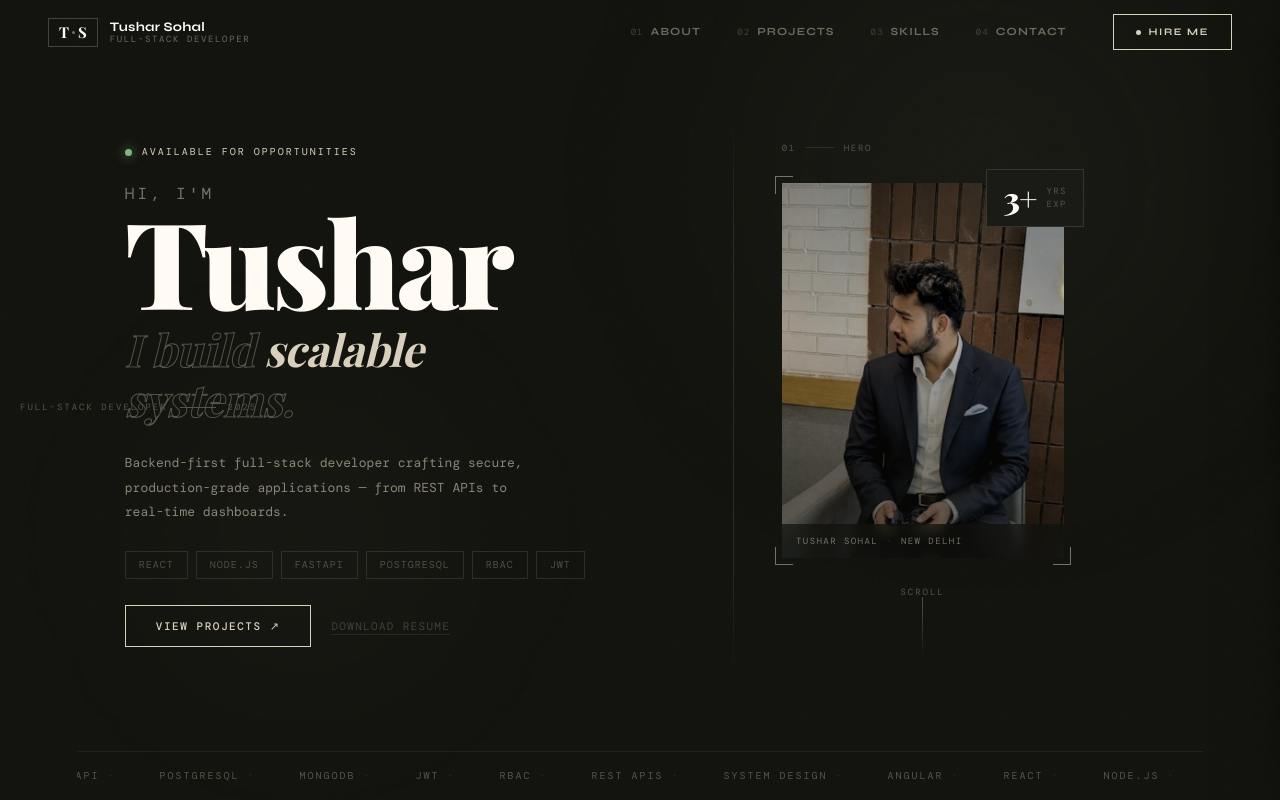
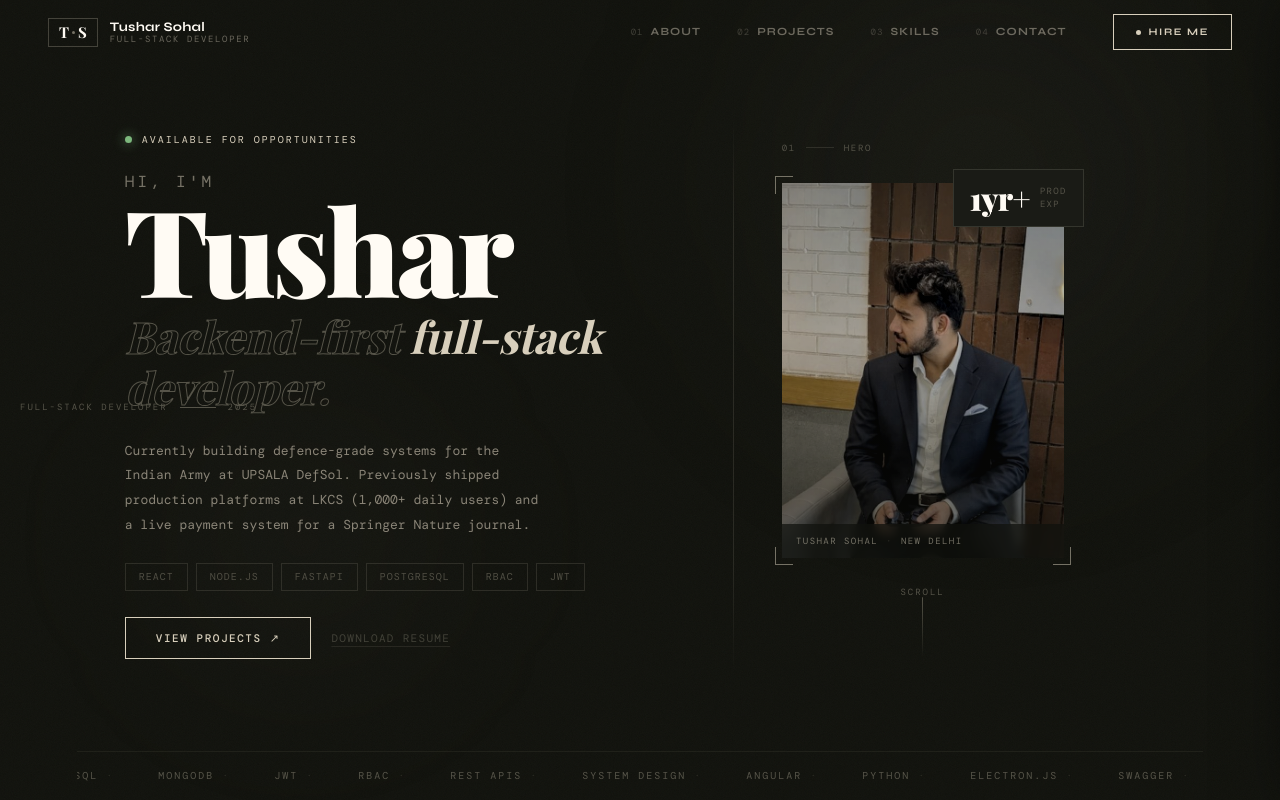
Before and after one commit to Tusharsohal/Portfolio, a React (Create React App) app in the folder tushar-portfolio/client/: page / in a window 1280 px wide. Shown: the top 800 px of the page. Built offline with nearby package versions, Linux system fonts and the light colour scheme; a web font is replaced by a local one.

Commit message:
Major content change

```diff
--- a/tushar-portfolio/client/src/components/skills.js
+++ b/tushar-portfolio/client/src/components/skills.js
@@ -36,58 +36,60 @@ function Skills() {
     { name: 'CSS3',        cat: 'lang',     level: 'Expert' },
 
     // Backend
-    { name: 'Node.js',     cat: 'backend',  level: 'Expert' },
-    { name: 'FastAPI',     cat: 'backend',  level: 'Expert' },
-    { name: 'Express.js',  cat: 'backend',  level: 'Expert' },
-    { name: 'REST API Design', cat: 'backend', level: 'Expert' },
-    { name: 'ASP.NET MVC', cat: 'backend',  level: 'Familiar' },
-    { name: 'Microservices', cat: 'backend', level: 'Proficient' },
-    { name: 'Swagger / OpenAPI', cat: 'backend', level: 'Proficient' },
-    { name: 'OAuth',       cat: 'backend',  level: 'Proficient' },
+    { name: 'Node.js',          cat: 'backend',  level: 'Expert' },
+    { name: 'FastAPI',          cat: 'backend',  level: 'Expert' },
+    { name: 'Express.js',       cat: 'backend',  level: 'Expert' },
+    { name: 'REST API Design',  cat: 'backend',  level: 'Expert' },
+    { name: 'ASP.NET MVC',      cat: 'backend',  level: 'Familiar' },
+    { name: 'Microservices',    cat: 'backend',  level: 'Proficient' },
+    { name: 'Swagger / OpenAPI',cat: 'backend',  level: 'Proficient' },
+    { name: 'OAuth',            cat: 'backend',  level: 'Proficient' },
 
     // Frontend
     { name: 'React.js',    cat: 'frontend', level: 'Expert' },
     { name: 'Next.js',     cat: 'frontend', level: 'Expert' },
     { name: 'Angular',     cat: 'frontend', level: 'Expert' },
-    { name: 'Tailwind CSS', cat: 'frontend', level: 'Expert' },
+    { name: 'Tailwind CSS',cat: 'frontend', level: 'Expert' },
     { name: 'Electron.js', cat: 'frontend', level: 'Proficient' },
 
     // Databases
-    { name: 'PostgreSQL',  cat: 'database', level: 'Expert' },
-    { name: 'MongoDB',     cat: 'database', level: 'Expert' },
-    { name: 'MySQL',       cat: 'database', level: 'Proficient' },
-    { name: 'SQLite',      cat: 'database', level: 'Proficient' },
-    { name: 'MongoDB Atlas', cat: 'database', level: 'Proficient' },
-    { name: 'Schema Design', cat: 'database', level: 'Expert' },
-    { name: 'Query Optimisation', cat: 'database', level: 'Proficient' },
+    { name: 'PostgreSQL',        cat: 'database', level: 'Expert' },
+    { name: 'MongoDB',           cat: 'database', level: 'Expert' },
+    { name: 'MySQL',             cat: 'database', level: 'Proficient' },
+    { name: 'SQLite',            cat: 'database', level: 'Proficient' },
+    { name: 'MongoDB Atlas',     cat: 'database', level: 'Proficient' },
+    { name: 'Schema Design',     cat: 'database', level: 'Expert' },
+    { name: 'Query Optimisation',cat: 'database', level: 'Proficient' },
 
     // DevOps & Tools
-    { name: 'Git',         cat: 'devops',   level: 'Expert' },
-    { name: 'Postman',     cat: 'devops',   level: 'Expert' },
-    { name: 'Figma',       cat: 'devops',   level: 'Proficient' },
-    { name: 'CI/CD',       cat: 'devops',   level: 'Familiar' },
-    { name: 'Unit Testing', cat: 'devops',  level: 'Proficient' },
-    { name: 'Vercel',      cat: 'devops',   level: 'Expert' },
-    { name: 'Render',      cat: 'devops',   level: 'Proficient' },
-    { name: 'Cloudinary',  cat: 'devops',   level: 'Proficient' },
-    { name: 'SheetJS / xlsx', cat: 'devops', level: 'Proficient' },
+    { name: 'Git',             cat: 'devops',   level: 'Expert' },
+    { name: 'Postman',         cat: 'devops',   level: 'Expert' },
+    { name: 'Figma',           cat: 'devops',   level: 'Proficient' },
+    { name: 'CI/CD',           cat: 'devops',   level: 'Familiar' },
+    { name: 'Unit Testing',    cat: 'devops',   level: 'Proficient' },
+    { name: 'Vercel',          cat: 'devops',   level: 'Expert' },
+    { name: 'Render',          cat: 'devops',   level: 'Proficient' },
+    { name: 'Cloudinary',      cat: 'devops',   level: 'Proficient' },
+    { name: 'SheetJS / xlsx',  cat: 'devops',   level: 'Proficient' },
+    { name: 'Razorpay',        cat: 'devops',   level: 'Proficient' },
+    { name: 'Nodemailer / SMTP', cat: 'devops', level: 'Proficient' },
 
     // Concepts
-    { name: 'JWT Authentication', cat: 'concepts', level: 'Expert' },
-    { name: 'RBAC',        cat: 'concepts', level: 'Expert' },
-    { name: 'System Design', cat: 'concepts', level: 'Proficient' },
-    { name: 'Database Normalisation', cat: 'concepts', level: 'Expert' },
-    { name: 'Secure Architecture', cat: 'concepts', level: 'Expert' },
-    { name: 'API Performance', cat: 'concepts', level: 'Expert' },
-    { name: 'Responsive Design', cat: 'concepts', level: 'Proficient' },
-    { name: 'Real-time Dashboards', cat: 'concepts', level: 'Proficient' },
+    { name: 'JWT Authentication',    cat: 'concepts', level: 'Expert' },
+    { name: 'RBAC',                  cat: 'concepts', level: 'Expert' },
+    { name: 'System Design',         cat: 'concepts', level: 'Proficient' },
+    { name: 'Database Normalisation',cat: 'concepts', level: 'Expert' },
+    { name: 'Secure Architecture',   cat: 'concepts', level: 'Expert' },
+    { name: 'API Performance',       cat: 'concepts', level: 'Expert' },
+    { name: 'Responsive Design',     cat: 'concepts', level: 'Proficient' },
+    { name: 'Real-time Dashboards',  cat: 'concepts', level: 'Proficient' },
   ];
 
   const stats = [
-    { value: '1+',    label: 'Year Professional Exp.' },
-    { value: '4',     label: 'Production Projects' },
-    { value: '40+',   label: 'Skills Across Stack' },
-    { value: 'MERN',  label: '+ FastAPI + Angular' },
+    { value: '1+',   label: 'Year Professional Exp.' },
+    { value: '4',    label: 'Production Projects' },
+    { value: '42+',  label: 'Skills Across Stack' },
+    { value: 'MERN', label: '+ FastAPI + Angular' },
   ];
 
   const filtered = activeCategory === 'all'
--- a/tushar-portfolio/client/src/pages/home.jsx
+++ b/tushar-portfolio/client/src/pages/home.jsx
@@ -72,15 +72,16 @@ function Home() {
               <span className="name-hi">Hi, I'm</span>
               <span className="name-main">Tushar</span>
               <span className="name-role">
-                I build <em>scalable</em><br />systems.
+                Backend-first <em>full-stack</em><br />developer.
               </span>
             </motion.h1>
 
             {/* subtitle */}
             <motion.p className="hero-subtitle" {...fadeUp(0.38)}>
-              Backend-first full-stack developer crafting secure,
-              production-grade applications — from REST APIs to
-              real-time dashboards.
+              Currently building defence-grade systems for the Indian Army
+              at UPSALA DefSol. Previously shipped production platforms at
+              LKCS (1,000+ daily users) and a live payment system for a
+              Springer Nature journal.
             </motion.p>
 
             {/* tech stack */}
@@ -149,8 +150,8 @@ function Home() {
                 animate={{ opacity: 1, y: 0 }}
                 transition={{ delay: 1.0, duration: 0.5 }}
               >
-                <span className="badge-num">3+</span>
-                <span className="badge-label">Yrs<br />Exp</span>
+                <span className="badge-num">1yr+</span>
+                <span className="badge-label">Prod<br />Exp</span>
               </motion.div>
 
               <div className="image-inner">
@@ -201,8 +202,10 @@ function Home() {
             {[
               'React', 'Node.js', 'FastAPI', 'PostgreSQL', 'MongoDB',
               'JWT', 'RBAC', 'REST APIs', 'System Design', 'Angular',
+              'Python', 'Electron.js', 'Swagger', 'Express.js', 'MySQL',
               'React', 'Node.js', 'FastAPI', 'PostgreSQL', 'MongoDB',
               'JWT', 'RBAC', 'REST APIs', 'System Design', 'Angular',
+              'Python', 'Electron.js', 'Swagger', 'Express.js', 'MySQL',
             ].map((t, i) => (
               <span key={i} className="marquee-item">
                 {t} <span className="marquee-dot">·</span>
```
